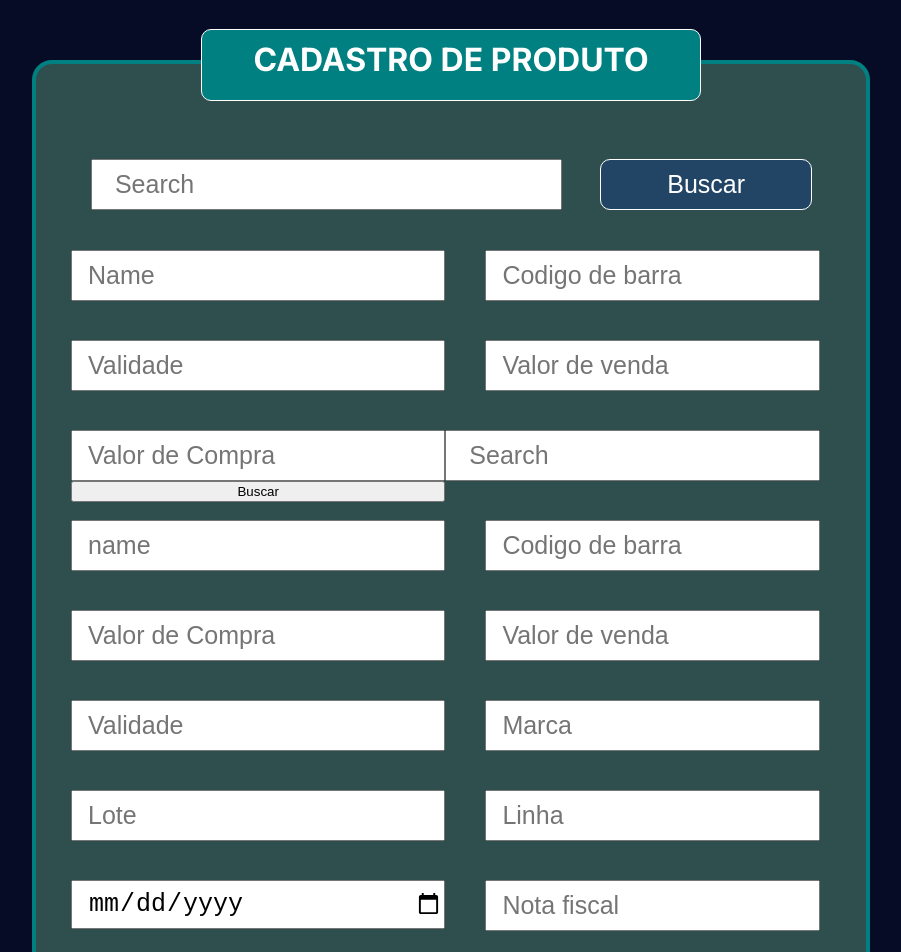
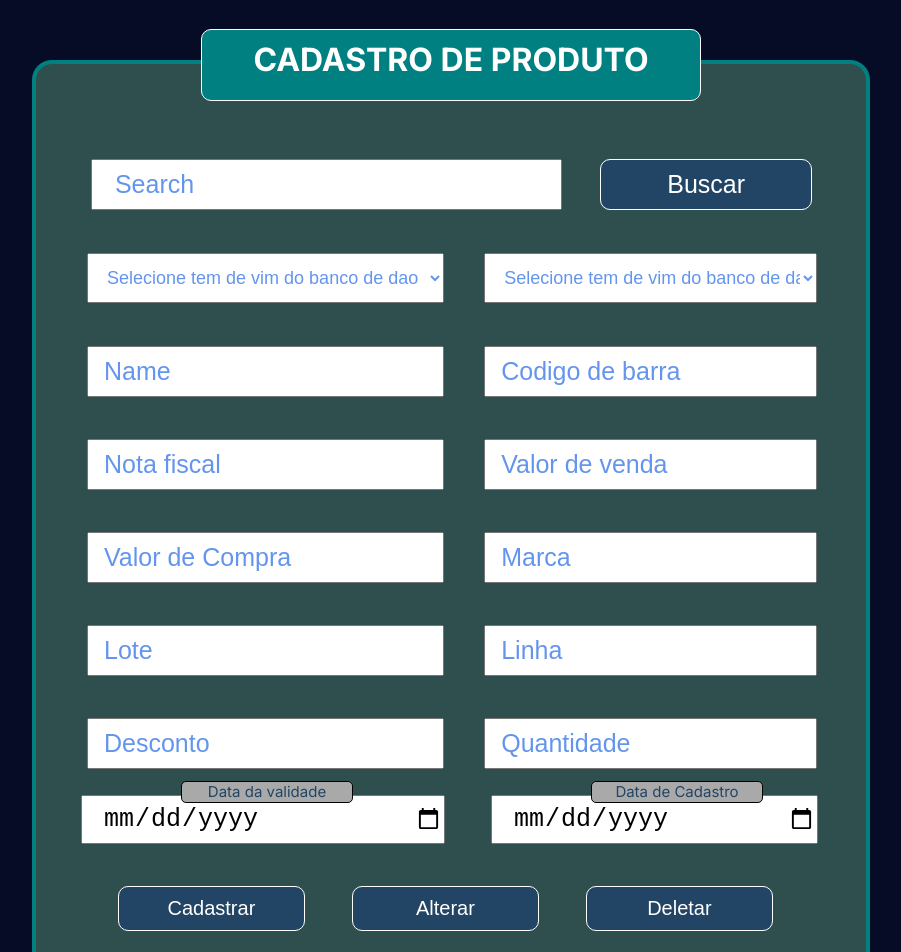
Before and after one commit to devinlineteams/interactivepdv, a React (Vite) app: page /cadastrarproduto in a window 1280 px wide. Shown: the top 952 px of the page, without its empty margins (288-1189 px from the left). Built offline with nearby package versions, Linux system fonts and the light colour scheme; no server answers; a web font is replaced by a local one.

Commit message:
atualizado função de cadastro de produto

```diff
--- /dev/null
+++ b/src/model/Cad-Producto.tsx
@@ -0,0 +1,17 @@
+export interface CadProduto{
+    batch:string,
+    codBarra:string,
+    dateRegistre:string,
+    line:string,
+    mark:string
+    nameProduto:string,
+    notafiscal:string,
+    pricePurchase:Number
+    priceSales:Number
+    quant:Number;
+    discount:Number,
+    dateValidade:string,
+    dateRestristro:string,
+    primarycategory:string,
+    secondycategory:string
+}
--- a/src/pages/cadastrar-produto/CadastrarProduto.tsx
+++ b/src/pages/cadastrar-produto/CadastrarProduto.tsx
@@ -3,6 +3,8 @@ import { Component } from "react";
 
 import './cad-produto.css'
 import { Link } from "react-router-dom";
+import { CadProduto } from "@/model/Cad-Producto";
+import CadProdutoservice from "@/service/CadProdutoService";
 
 export class CadastrarProduto extends Component{
 
@@ -17,7 +19,40 @@ export class CadastrarProduto extends Component{
     cadastrarPorduto = (e)=>{
         e.preventDefault();
         let name:string = (document.getElementById('name') as HTMLInputElement).value;
-        console.log( ` entrou no cadastro ${name}`)
+        let codBarra:string = (document.getElementById('codBarra') as HTMLInputElement).value;
+        let validity:string = (document.getElementById('validity') as HTMLInputElement).value;
+        let precoVenda:string = (document.getElementById('priceSales') as HTMLInputElement).value;
+        let priceCompra:string = (document.getElementById('pricePurchase') as HTMLInputElement).value;
+        let marca:string = (document.getElementById("mark") as HTMLInputElement).value;
+        let batch:string = (document.getElementById('batch') as HTMLInputElement).value;
+        let line:string = (document.getElementById('line') as HTMLInputElement).value;
+        let desconto:string = (document.getElementById('desconto') as HTMLInputElement).value;
+        let notafiscal:string = (document.getElementById('notafiscal') as HTMLInputElement).value;
+        let quantidade:string = (document.getElementById('quantidade') as HTMLInputElement).value;
+        let dateRegistre:string = (document.getElementById('dateRegistre') as HTMLInputElement).value;
+        let primarycategory:string = (document.getElementById("primarycategory")as HTMLSelectElement).value
+        let secondycategory:string = (document.getElementById("secondycategory")as HTMLSelectElement).value
+
+        let cadProduto:CadProduto = {
+            nameProduto:String(name),
+            codBarra:codBarra,
+            dateValidade:validity,
+            priceSales:Number(precoVenda),
+            pricePurchase:Number(priceCompra),
+            batch:batch,
+            line:line,
+            mark:marca,
+            discount:Number(desconto),
+            notafiscal:notafiscal,
+            quant:Number(quantidade),
+            dateRegistre:dateRegistre,
+            primarycategory:primarycategory,
+            secondycategory:secondycategory
+        };
+
+       let cadProdutoService = new CadProdutoservice();
+       cadProdutoService.postarProdutoBd(cadProduto);
+
     }
     alterarCadastroProduto =(e)=>{
         e.preventDefault();
@@ -48,58 +83,63 @@ export class CadastrarProduto extends Component{
                             <button onClick={ this.buscarProduto}>Buscar</button>
                         </div>
                         <div className="d-prod-1">
-                            <input type="text" name="name" id="name"  className="d-prod-input" placeholder="Name"></input>
-                            <input  type="text" name="codBarra" className="d-prod-input input-two" placeholder="Codigo de barra"></input>
+
+                            <select name="" id="primarycategory" className="select" >
+                                <option>Selecione tem de vim do banco de dao</option>
+                                <option> Maquiagem facial</option>
+                                <option> Maquiagem Corporal</option>
+                                <option>Bijuteria</option>
+                                <option>Aço Inox</option>
+                                <option>Acessorios de Cabelo</option>
+                                <option>Infantil</option>
+                            </select>
+                            <select name="" id="secondycategory" className="select" >
+                                <option>Selecione tem de vim do banco de dao</option>
+                                <option> Maquiagem facial</option>
+                                <option> Maquiagem Corporal</option>
+                                <option>Brinco Biju</option>
+                                <option>Brinco Aço Inox</option>
+                                <option>Colar Aço Inox</option>
+                                <option>Colar Biju</option>
+                            </select>
                         </div>
                         <div className="d-prod-1">
-                            <input type="text" name="validity"  className="d-prod-input" placeholder="Validade"></input>
-                            <input  type="text" name="priceSales" className="d-prod-input input-two" placeholder="Valor de venda"></input>
+                            <input type="text" name="name" id="name"  className="d-prod-input" placeholder="Name"></input>
+                            <input  type="number" name="codBarra" id="codBarra" className="d-prod-input input-two" placeholder="Codigo de barra"></input>
                         </div>
                         <div className="d-prod-1">
-                            <input type="text" name="pricePurchase"  className="d-prod-input" placeholder="Valor de Compra"></input>
-                            <input type="text"  className="d-prod-input" placeholder=" Search"></input>
-                            <button>Buscar</button>
+                        <input  type="number" name="notafiscal" id="notafiscal" className="d-prod-input" placeholder="Nota fiscal"></input>
+                            <input  type="number" name="priceSales" id="priceSales" className="d-prod-input input-two" placeholder="Valor de venda"></input>
                         </div>
                         <div className="d-prod-1">
-                            <input type="text" name="name"  className="d-prod-input" placeholder="name"></input>
-                            <input  type="text" name="codBarra" className="d-prod-input input-two" placeholder="Codigo de barra"></input>
+                            <input type="number" name="pricePurchase" id="pricePurchase" className="d-prod-input" placeholder="Valor de Compra"></input>
+                            <input  type="text" name="mark" id="mark" className="d-prod-input input-two" placeholder="Marca"></input>
+                        </div>
+
+                        <div className="d-prod-1">
+                            <input type="text" name="batch" id="batch" className="d-prod-input" placeholder="Lote"></input>
+                            <input  type="text" name="line" id="line" className="d-prod-input input-two" placeholder="Linha"></input>
                         </div>
                         <div className="d-prod-1">
-                            <input type="text" name="pricePurchase"  className="d-prod-input" placeholder="Valor de Compra"></input>
-                            <input  type="text" name="priceSales" className="d-prod-input input-two" placeholder="Valor de venda"></input>
-                        </div>
-                        <div className="d-prod-1">
-                            <input type="text" name="validity"  className="d-prod-input" placeholder="Validade"></input>
-                            <input  type="text" name="mark" className="d-prod-input input-two" placeholder="Marca"></input>
-                        </div>
-                        <div className="d-prod-1">
-                            <input type="text" name="batch"  className="d-prod-input" placeholder="Lote"></input>
-                            <input  type="text" name="line" className="d-prod-input input-two" placeholder="Linha"></input>
-                        </div>
-                        <div className="d-prod-1">
-                            <input type="date" name="dateRegistre"  className="d-prod-input" placeholder="Data Cadastro"></input>
-                            <input  type="text" name="notafiscal" className="d-prod-input input-two" placeholder="Nota fiscal"></input>
+                        <input type="number" name="desconto" id="desconto" className="d-prod-input" placeholder="Desconto"></input>
+                        <input  type="number" name="quantidade" id="quantidade" className="d-prod-input input-two" placeholder="Quantidade"></input>
                         </div>
 
+                        <div id="divDate">
+                            <div className="divsub">
+                                <label className="lbDate">Data da validade</label>
+                                <input type="date" id="validity"   name="validity"  className="input-dt" placeholder="Validade"></input>
+                            </div>
+                            <div className="divsub divsub2" >
+                                <label className="lbDate">Data de Cadastro</label>
+                                <input type="date" name="dateRegistre" id="dateRegistre" className="input-dt-two input-dt"  placeholder="Data Cadastro"></input>
+                            </div>
+
+                        </div>
                         <div className="d-prod-2">
                             <button className="btn-cad" onClick={this.cadastrarPorduto} > Cadastrar</button>
                             <button className="btn-cad" onClick={this.alterarCadastroProduto} >Alterar</button>
                             <button className="btn-cad" onClick={this.deletProduto} >Deletar</button>
-                        </div>
-                        <div className="d-prod-1">
-                            <input type="date" id="validity" onFocus={this.mudarTipo} name="validity"  className="d-prod-input" placeholder="Validade"></input>
-                            <input  type="text" name="Quantidade" className="d-prod-input input-two" placeholder="Quantidade"></input>
-                        </div>
-                        <div className="d-prod-1">
-                            <input type="text" name="desconto"  className="d-prod-input" placeholder="Desconto"></input>
-                            <input  type="text" name="notafiscal" className="d-prod-input input-two" placeholder="Quantidade"></input>
-                        </div>
-                        <div className="d-prod-2">
-                            <button className="btn-cad"> Cadastrar</button>
-                            <button className="btn-cad" >Alterar</button>
-                            <button className="btn-cad" >Deletar</button>
-
-
                         </div>
                         <div id="d-prod-voltar">
                             <Link to="/pdv"><button id="voltar">Voltar</button></Link>
--- a/src/pages/cadastrar-produto/cad-produto.css
+++ b/src/pages/cadastrar-produto/cad-produto.css
@@ -1,10 +1,10 @@
-@media screen and (max-width: 2400px) {
+@media screen and (max-width: 3400px) {
         div#bl-cad_prod{
-    width: 50%;
-    height: 92vh;
+            width: 1200px;
+            height: 115vh;
             margin-top: 60px;
             float: left;
-    margin-left: 25%;
+            margin-left: 30%;
             background-color: #2F4F4F;
             border: solid 4px #008080;
             padding: 15px;
@@ -14,7 +14,7 @@ div#bl-cad_prod{
                 width: 500px;
                 height: 70px;
                 float: left;
-        margin-left: 32%;
+                margin-left: 30%;
                 margin-top: -50px;
 
                 & h1{
@@ -54,14 +54,81 @@ div#bl-cad_prod{
                         box-shadow: 1px 1px 10px white;
                     }
                 }
+                & div#divDate{
+
+                    width: 1125px;
+                    margin-top: 60px;
+                    padding-top: 3px;
+                    padding-left:0%;
+                    height: 70px;
+                    margin-left: 40px;
+                    display: grid;
+                    grid-template-columns: 570px 530px;
+
+                    & .divsub{
+                        width: 98%;
+                        height: 60px;
+                        padding-left: 0px;
+                        margin-top: -20px;
+
+                        & .input-dt-two{
+                            width: 500px;
+                            height: 54px;
+                            margin-left: 30px;
+                        }
+                    }
+
+                    & .lbDate{
+                        width: 250px;
+                        height: 25px;
+                        float: left;
+                        margin-top: -25px;
+                        text-align: center;
+                        position: relative;
+                        z-index: 2;
+                        margin-left: 150px;
+                        color: #224566;
+                        background-color: darkgray;
+                        font-size: 20px;
+                        border:solid 1px black;
+                        border-radius: 5px;
+
+                    }
+                    & .input-dt{
+                        width: 540px;
+                        height: 54px;
+                        z-index: 1;
+                        position: relative;
+                        font-size: 25px;
+                        padding-left: 20px;
+                        margin-top: -10px;
+                    }
+                }
             }
         }
         .d-prod-1{
+            width: 95%;
             margin-top: 60px;
-    height: 50px;
+            padding-top: 3px;
+            padding-left:2%;
+            height: 52px;
             margin-left: 20px;
             display: grid;
-    grid-template-columns: 48% 48%;
+            grid-template-columns: 49% 49%;
+
+            & select#primarycategory{
+                font-size: 18px;
+                padding-left: 15px;
+            }
+            & select#secondycategory{
+                font-size: 18px;
+                padding-left: 15px;
+                margin-left: 40px;
+            }
+
+        }
+        .select{
+           color:cornflowerblue;
         }
         .d-prod-2{
             margin-top: 80px;
@@ -78,6 +145,9 @@ div#bl-cad_prod{
             height: 45px;
             font-size: 25px;
             padding-left: 15px;
+        }
+        .d-prod-input::placeholder{
+            color: cornflowerblue;
         }
         .input-two{
             margin-left: 40px;
@@ -117,7 +187,7 @@ button#voltar{
 
     div#bl-cad_prod{
         width: 800px;
-        height: 130vh;
+        height: 115vh;
         margin-top: 60px;
         float: left;
         margin-left: 25%;
@@ -163,6 +233,59 @@ button#voltar{
 
                 }
             }
+            & div#divDate{
+
+                width: 800px;
+                margin-top: 30px;
+                padding-top: 3px;
+                padding-left:0%;
+                height: 50px;
+                margin-left: 30px;
+                display: grid;
+                grid-template-columns: 570px 530px;
+
+                & .divsub{
+                    width: 367px;
+                    height: 50px;
+                    padding-left: 0px;
+                    margin-top: 0px;
+
+                    & .input-dt-two{
+                        width: 303px;
+                        height: 45px;
+                        margin-left: 0px;
+                    }
+                }
+                & .divsub2{
+                    margin-left: -160px;
+                }
+
+                & .lbDate{
+                    width: 170px;
+                    height: 20px;
+                    float: left;
+                    margin-top: -20px;
+                    text-align: center;
+                    position: relative;
+                    z-index: 2;
+                    margin-left: 100px;
+                    color: #224566;
+                    background-color: darkgray;
+                    font-size: 15px;
+                    border:solid 1px black;
+                    border-radius: 5px;
+
+                }
+                & .input-dt{
+                    width: 340px;
+                    height: 45px;
+                    z-index: 1;
+                    position: relative;
+                    font-size: 25px;
+                    padding-left: 20px;
+                    margin-top: -8px;
+                }
+            }
         }
     }
     .d-prod-1{
@@ -170,7 +293,19 @@ button#voltar{
         height: 50px;
         margin-left: 20px;
         display: grid;
-        grid-template-columns: 48% 48%;
+        grid-template-columns: 47% 49%;
+
+        & select#primarycategory{
+                font-size: 18px;
+                padding-left: 15px;
+            }
+        & select#secondycategory{
+                font-size: 18px;
+                padding-left: 15px;
+                margin-left: 40px;
+            }
+
+
     }
     .d-prod-2{
         margin-top: 45px;
--- /dev/null
+++ b/src/service/CadProdutoService.tsx
@@ -0,0 +1,10 @@
+import { CadProduto } from "@/model/Cad-Producto";
+
+class CadProdutoservice{
+
+    postarProdutoBd(prod:CadProduto){
+        console.log(prod)
+    }
+
+}
+export default CadProdutoservice;
```
Also changed, not shown: src/dao/daohttp/axiosPostProduto.tsx (added). Lines whose indentation alone changed are shown as unchanged.
